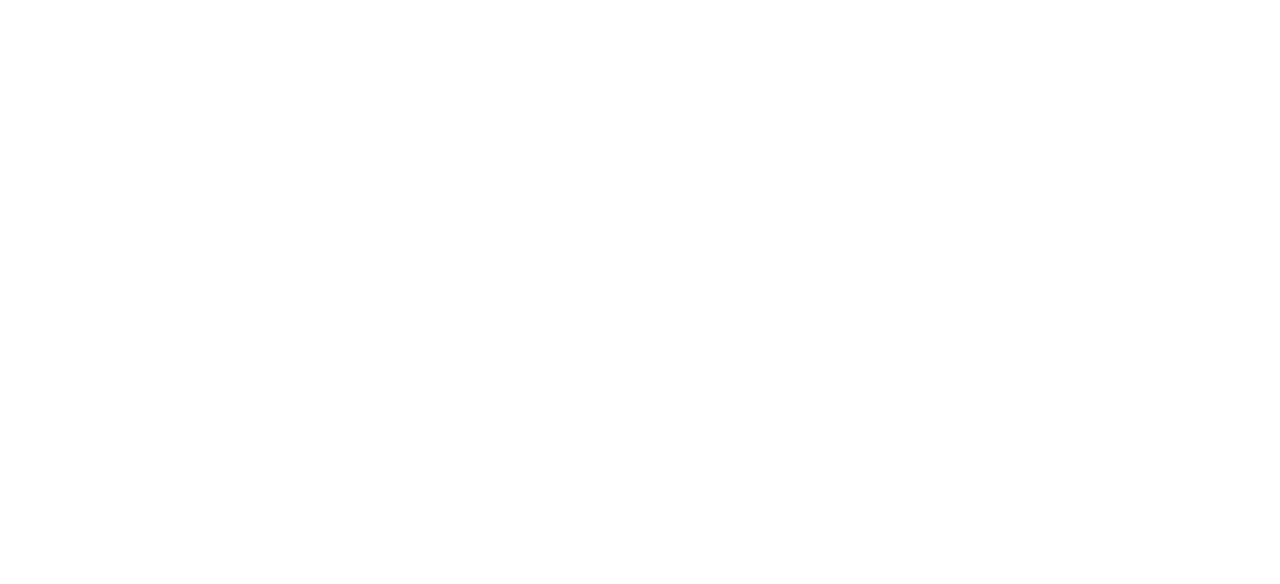
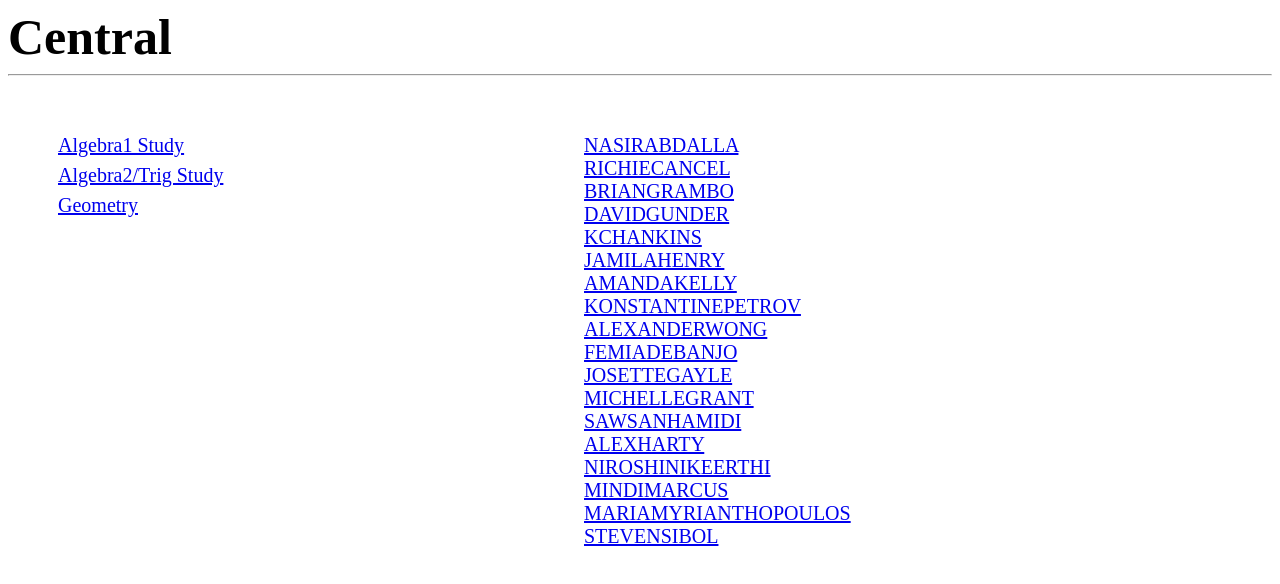
Before and after one commit to TaishoG/Central, a plain HTML site: page biology.html in a window 1280 px wide. Drawn offline with Linux system fonts and the light colour scheme.

Commit message:
Upload 3

```diff
--- a/biology.html
+++ b/biology.html
@@ -0,0 +1,64 @@
+<html>
+    <style>
+        body {
+            background-color: white;
+        }
+        .logo {
+            font-size: 50px;
+        }
+        .teachers {
+            text-align: center;
+            width: 1px;
+            position: fixed;
+            margin-left: 45%;
+            margin-top: 50px;
+            font-size: 20px;
+        }
+        .algebra1 {
+            font-size: 20px;
+            position: fixed;
+            margin-top: 50px;
+            margin-left: 50px;
+        }
+        .algebra2 {
+            font-size: 20px;
+            position: fixed;
+            margin-top: 80px;
+            margin-left: 50px;
+        }
+        .geometry {
+            font-size: 20px;
+            position: fixed;
+            margin-top: 110px;
+            margin-left: 50px;
+        }
+    </style>
+        <body>
+        <div class="logo"><b>Central</b></div>
+        <div class="divider"><hr></div>
+        <div class="teachers">
+            <a href="https://taishog.github.io/Central/nasirabdalla.html">NASIRABDALLA</a>
+            <a href="https://taishog.github.io/Central/richiecancel.html">RICHIECANCEL</a>
+            <a href="https://taishog.github.io/Central/briangrambo.html">BRIANGRAMBO</a>
+            <a href="https://taishog.github.io/Central/davidgunder.html">DAVIDGUNDER</a>
+            <a href="https://taishog.github.io/Central/kchankins.html">KCHANKINS</a>
+            <a href="https://taishog.github.io/Central/jamilahenry.html">JAMILAHENRY</a>
+            <a href="https://taishog.github.io/Central/amandakelly.html">AMANDAKELLY</a>
+            <a href="https://taishog.github.io/Central/konstantinepetrov.html">KONSTANTINEPETROV</a>
+            <a href="https://taishog.github.io/Central/alexanderwong.html">ALEXANDERWONG</a>
+            <a href="https://taishog.github.io/Central/femiadebanjo.html">FEMIADEBANJO</a>
+            <a href="https://taishog.github.io/Central/josettegayle.html">JOSETTEGAYLE</a>
+            <a href="https://taishog.github.io/Central/michellegrant.html">MICHELLEGRANT</a>
+            <a href="https://taishog.github.io/Central/sawsanhamidi.html">SAWSANHAMIDI</a>
+            <a href="https://taishog.github.io/Central/alexharty.html">ALEXHARTY</a>
+            <a href="https://taishog.github.io/Central/niroshinikeerthi.html">NIROSHINIKEERTHI</a>
+            <a href="https://taishog.github.io/Central/mindimarcus.html">MINDIMARCUS</a>
+            <a href="https://taishog.github.io/Central/konstantinepetrov.html">MARIAMYRIANTHOPOULOS</a>
+            <a href="https://taishog.github.io/Central/stevensibol.html">STEVENSIBOL</a>
+        </div>
+        <div class="algebra1"><a href="https://www.louisianabelieves.com/docs/default-source/assessment/algebra-1-answer-key.pdf?sfvrsn=e105981f_2">Algebra1 Study</a></div>
+        <div class="algebra2"><a href="https://www.jmap.org/JMAPRegentsExamArchives/ALGEBRA2TRIGONOMETRYEXAMS/ExamAnswers/0113a2ans.pdf">Algebra2/Trig Study</a></div>
+        <div class="geometry"><a href="https://www.philasd.org/curriculum/wp-content/uploads/sites/825/2020/03/Geometry-Answer-Keys-1.pdf">Geometry</a></div>
+
+    </body>
+</html>
```
Also changed, not shown: ela.html (+1 -1 lines), geography.html (+1 -1 lines), gym.html (+1 -1 lines), history.html (+1 -1 lines), majors.html (+1 -1 lines), manderin.html (+1 -1 lines), math.html (+1 -1 lines), science.html (+1 -1 lines), spanish.html (+1 -1 lines), technology.html (+1 -1 lines).
